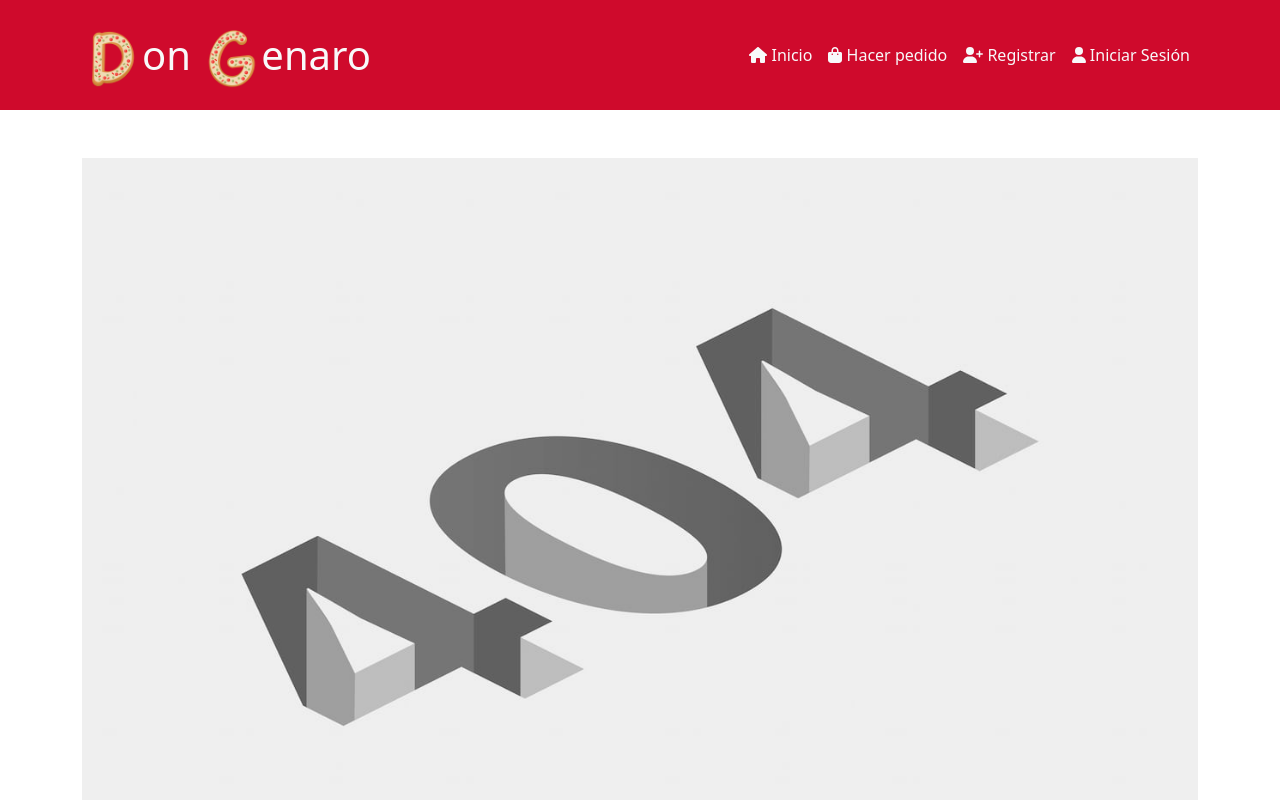
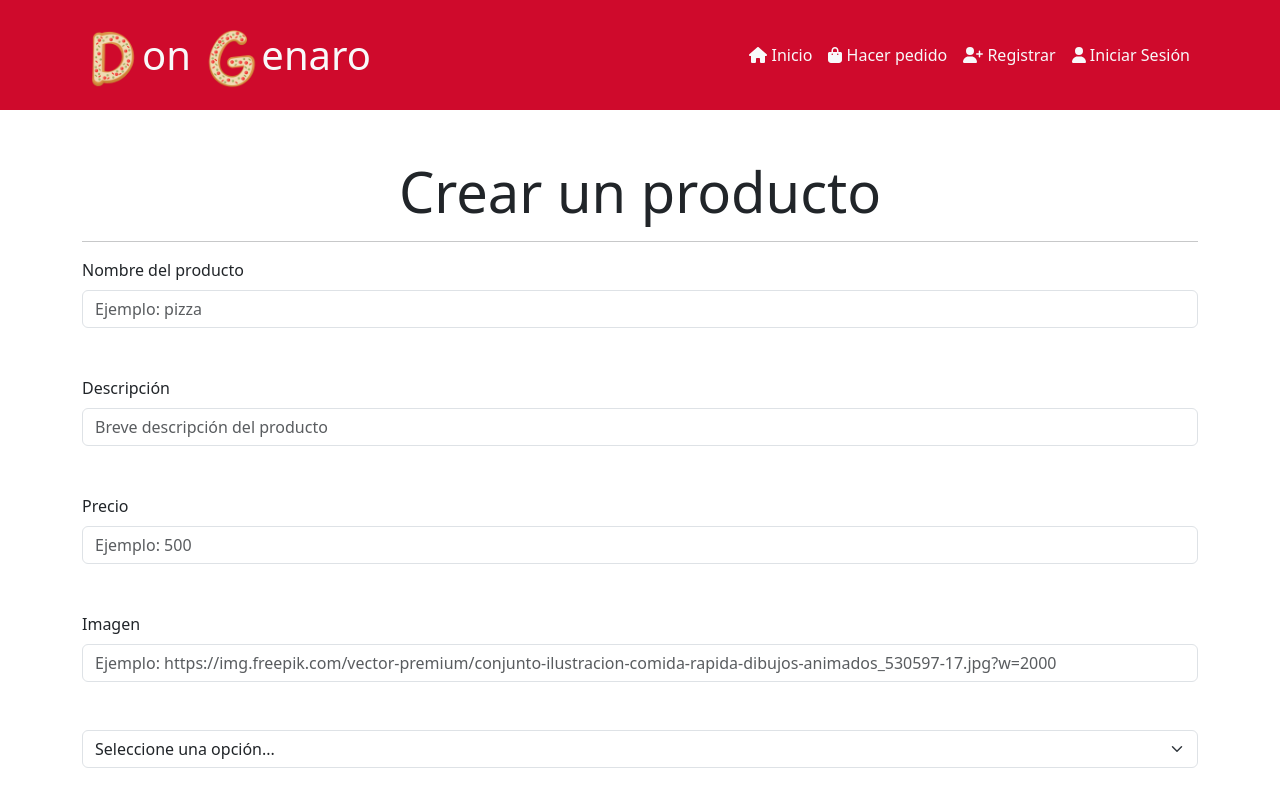
Before and after one commit to Goddzy/DonGenaro, a React (Create React App) app: page /crearProducto in a window 1280 px wide. Shown: the top 800 px of the page. Built offline with nearby package versions, Linux system fonts and the light colour scheme.

Commit message:
terminé de hacer el crearProductos

```diff
--- a/src/App.js
+++ b/src/App.js
@@ -9,6 +9,7 @@ import Administrador from "./components/views/Administrador";
 import PedirProductos from "./components/views/PedirProductos";
 import Registrar from "./components/views/cuentas/Registrar";
 import IniciarSesion from "./components/views/cuentas/IniciarSesion";
+import CrearProducto from "./components/views/productos/CrearProducto";
 
 function App() {
   return (
@@ -21,6 +22,7 @@ function App() {
         <Route exact path="/pedirProductos" element={<PedirProductos/>}></Route>
         <Route exact path="/registrar" element={<Registrar/>}></Route>
         <Route exact path="/iniciarSesion" element={<IniciarSesion/>}></Route>
+        <Route exact path="/crearProducto" element={<CrearProducto></CrearProducto>}></Route>
         <Route exact path="/*" element={<Error404/>}></Route>
       </Routes>
       <Footer></Footer>
--- a/src/components/views/Administrador.jsx
+++ b/src/components/views/Administrador.jsx
@@ -4,11 +4,16 @@ import { Table, Button } from "react-bootstrap";
 import { useState } from "react";
 import { obtenerProductosAPI } from "../helpers/queries";
 import ItemProductosAdmin from "./productos/ItemProductosAdmin";
+import { FontAwesomeIcon } from "@fortawesome/react-fontawesome";
+import { faPlus } from '@fortawesome/free-solid-svg-icons';
+import { Link } from "react-router-dom";
 
 const Administrador = () => {
   const [productos, setProductos] = useState([]);
   useEffect(() => {
-    obtenerProductosAPI().then((respuesta) => {setProductos(respuesta)})
+    obtenerProductosAPI().then((respuesta) => {
+      setProductos(respuesta);
+    });
   }, []);
 
   return (
@@ -16,14 +21,7 @@ const Administrador = () => {
       <h1 className="text-center display-3">Administración</h1>
       <hr />
       <h2 className="mt-5 display-4">Pedidos solicitados</h2>
-      <Table
-        striped
-        bordered
-        hover
-        responsive
-        size="sm"
-        className="mb-5"
-      >
+      <Table striped bordered hover responsive size="sm" className="mb-5">
         <thead>
           <tr>
             <th>Código</th>
@@ -45,7 +43,10 @@ const Administrador = () => {
           </tr>
         </tbody>
       </Table>
-      <h2 className="mt-5 display-4">Productos del menu</h2>
+      <h2 className="mt-5 display-4">
+        Productos del menu
+        <Link to='/crearProducto' className="btn btn-warning text-light ms-4 mt-2"><FontAwesomeIcon className="fs-4" icon={faPlus} /></Link>
+      </h2>
       <Table striped bordered hover responsive size="sm" className="mb-5">
         <thead>
           <tr>
@@ -60,8 +61,15 @@ const Administrador = () => {
           </tr>
         </thead>
         <tbody>
-            {productos.map((producto) => {return <ItemProductosAdmin producto={producto} key={producto.id} setProductos={setProductos}></ItemProductosAdmin>;
-            })}
+          {productos.map((producto) => {
+            return (
+              <ItemProductosAdmin
+                producto={producto}
+                key={producto.id}
+                setProductos={setProductos}
+              ></ItemProductosAdmin>
+            );
+          })}
         </tbody>
       </Table>
       <h2 className="mt-5 display-4">Usuarios</h2>
--- /dev/null
+++ b/src/components/views/productos/CrearProducto.jsx
@@ -0,0 +1,139 @@
+import Button from "react-bootstrap/Button";
+import Form from "react-bootstrap/Form";
+import { Container } from "react-bootstrap";
+import { useForm } from "react-hook-form";
+import { crearProductoAPI } from "../../helpers/queries";
+import Swal from "sweetalert2";
+
+const CrearProducto = () => {
+  const {register,handleSubmit,formState: { errors }, reset} = useForm();
+  const onSubmit = (data)=>{
+    crearProductoAPI(data).then((respuesta)=>{
+      if(respuesta.status === 201){
+        Swal.fire('Listo!', 'Su producto ha sido creado', 'success')
+        reset();
+      }else{
+        Swal.fire('Oh!', 'Ocurrió un error, inténtelo más tarde', 'error')
+      }
+    })
+  }
+  return (
+    <Container className="my-5 mainSection">
+      <h1 className="display-4 text-center">Crear un producto</h1>
+      <hr />
+      <Form onSubmit={handleSubmit(onSubmit)} noValidate>
+        <Form.Group className="mb-5">
+          <Form.Label>Nombre del producto</Form.Label>
+          <Form.Control
+            type="text"
+            placeholder="Ejemplo: pizza"
+            {...register("nombreProducto", {
+              required: "El nombre del producto es un campo obligatorio",
+              minLength: {
+                value: 2,
+                message: "La cantidad mínima de caracteres debe ser de dos",
+              },
+              maxLength: {
+                value: 100,
+                message: "La cantidad máxima de caracteres debe ser de cien",
+              },
+            })}
+          />
+          <Form.Text className="text-danger">
+            {errors.nombreProducto?.message}
+          </Form.Text>
+        </Form.Group>
+        <Form.Group className="mb-5">
+          <Form.Label>Descripción</Form.Label>
+          <Form.Control
+            type="text"
+            placeholder="Breve descripción del producto"
+            {...register("descripcion", {
+              required: "La descripción del producto es un campo obligatorio",
+              minLength: {
+                value: 2,
+                message: "La cantidad mínima de caracteres debe ser de dos",
+              },
+              maxLength: {
+                value: 100,
+                message: "La cantidad máxima de caracteres debe ser de cien",
+              },
+            })}
+          />
+          <Form.Text className="text-danger">
+            {errors.descripcion?.message}
+          </Form.Text>
+        </Form.Group>
+        <Form.Group className="mb-5">
+          <Form.Label>Precio</Form.Label>
+          <Form.Control
+            type="number"
+            placeholder="Ejemplo: 500"
+            {...register("precio", {
+              required: "El precio es un campo obligatorio",
+              min: {
+                value: 10,
+                message: "El precio mínimo debe ser de 10 pesos",
+              },
+              max: {
+                value: 100000,
+                message: "El precio máximo debe ser de 100000",
+              },
+            })}
+          />
+          <Form.Text className="text-danger">
+            {errors.precio?.message}
+          </Form.Text>
+        </Form.Group>
+        <Form.Group className="mb-5">
+          <Form.Label>Imagen</Form.Label>
+          <Form.Control
+            type="text"
+            placeholder="Ejemplo: https://img.freepik.com/vector-premium/conjunto-ilustracion-comida-rapida-dibujos-animados_530597-17.jpg?w=2000"
+            {...register("imagen", {
+              required: "La imagen es un campo obligatorio",
+              minLength: {
+                value: 10,
+                message: "La cantidad mínima de caracteres es de 10",
+              },
+              maxLength: {
+                value: 400,
+                message: "La cantidad máxima de caracteres es de 400",
+              },
+              pattern: {
+                value: /^https?:\/\/[\w\-]+(\.[\w\-]+)+[/#?]?.*$/,
+                message: "URL incorrecta",
+              },
+            })}
+          />
+          <Form.Text className="text-danger">
+            {errors.imagen?.message}
+          </Form.Text>
+        </Form.Group>
+        <Form.Group className="mb-5">
+          <Form.Select
+            {...register("categoria", { required: "Seleccione una categoría" })}
+          >
+            <option value="">Seleccione una opción...</option>
+            <option value="Pizzas">Pizza</option>
+            <option value="Pastas">Pasta</option>
+            <option value="Empanadas">Empanada</option>
+            <option value="Gaseosas">Gaseosa</option>
+            <option value="Alcoholes">Alcohol</option>
+            <option value="Postres salados">Postre salado</option>
+            <option value="Postres dulces">Postre dulce</option>
+          </Form.Select>
+          <Form.Text className="text-danger">
+            {errors.categoria?.message}
+          </Form.Text>
+        </Form.Group>
+
+        <Button variant="primary" type="submit">
+          Crear
+        </Button>
+      </Form>
+    </Container>
+  );
+};
+
+export default CrearProducto;
--- a/src/components/views/productos/ItemProductosAdmin.jsx
+++ b/src/components/views/productos/ItemProductosAdmin.jsx
@@ -45,11 +45,11 @@ const ItemProductosAdmin = ({ producto, setProductos }) => {
       <td>{producto.descripcion}</td>
       <td>{producto.categoria}</td>
       <td>{producto.imagen}</td>
-      <td>
+      <td className="d-flex">
         <Button variant="danger text-light" onClick={borrarProducto}>
           <FontAwesomeIcon icon={faTrash}/>
         </Button>
-        <Link className="btn btn-warning my-1">
+        <Link className="btn btn-warning mx-2">
           <FontAwesomeIcon icon={faEdit}/>
         </Link>
       </td>
```
